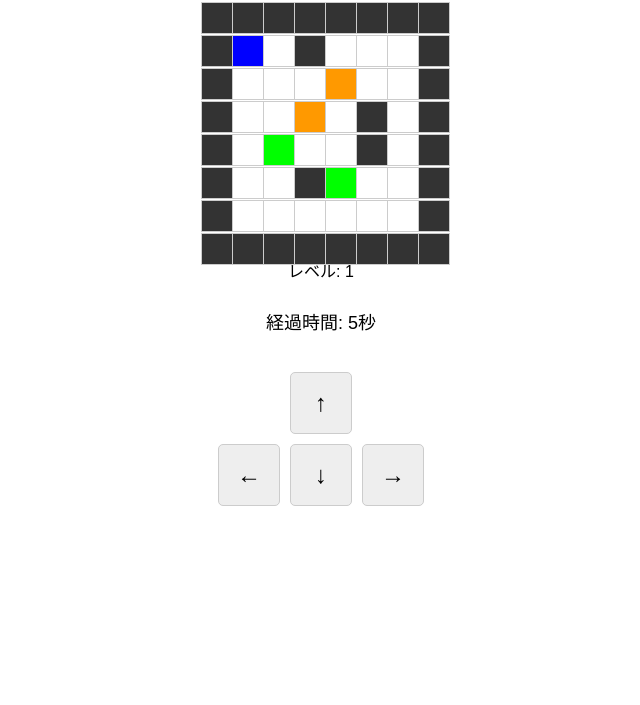
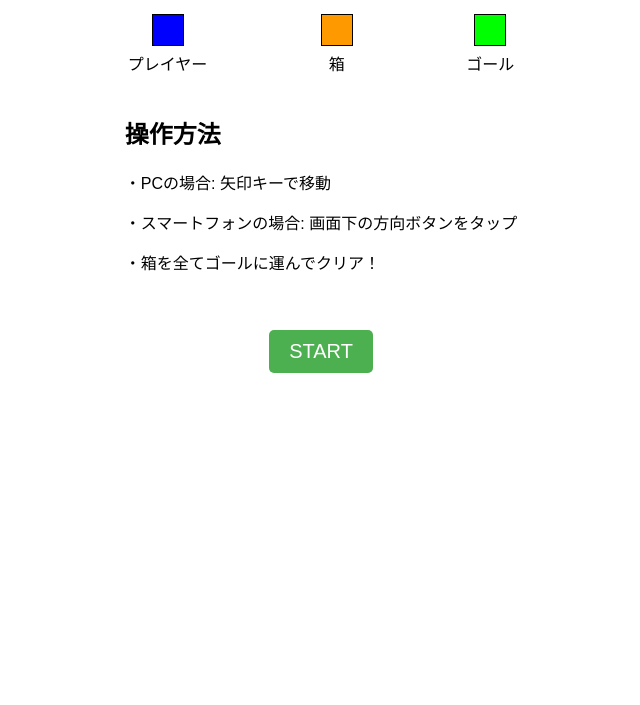
Before and after one commit to Zukky04/sokoban, a plain HTML site: page index.html in a window 1280 px wide. Shown: the part 95-800 px from the top of the page, without its empty margins (319-959 px from the left). Drawn offline with Linux system fonts and the light colour scheme.

Commit message:
index.html
タイトルをつけた

```diff
--- a/index.html
+++ b/index.html
@@ -10,6 +10,20 @@
             flex-direction: column;
             align-items: center;
             font-family: Arial, sans-serif;
+            margin: 0;
+            padding: 20px;
+            min-height: 100vh;
+            box-sizing: border-box;
+        }
+        #opening-page, #game-page {
+            display: flex;
+            flex-direction: column;
+            align-items: center;
+            width: 100%;
+            max-width: 500px;
+        }
+        #opening-page {
+            text-align: center;
         }
         #game-container {
             position: relative;
@@ -77,10 +91,69 @@
         #left-btn { grid-column: 1 / 2; grid-row: 2 / 3; }
         #down-btn { grid-column: 2 / 3; grid-row: 2 / 3; }
         #right-btn { grid-column: 3 / 4; grid-row: 2 / 3; }
+        #start-btn {
+            font-size: 20px;
+            padding: 10px 20px;
+            margin-top: 20px;
+            background-color: #4CAF50;
+            color: white;
+            border: none;
+            border-radius: 5px;
+            cursor: pointer;
+        }
+        #start-btn:hover {
+            background-color: #45a049;
+        }
+        .instructions {
+            margin-bottom: 20px;
+            text-align: left;
+        }
+        .game-elements {
+            display: flex;
+            justify-content: space-around;
+            margin-bottom: 20px;
+            width: 100%;
+        }
+        .game-element {
+            display: flex;
+            flex-direction: column;
+            align-items: center;
+        }
+        .element-icon {
+            width: 30px;
+            height: 30px;
+            border: 1px solid #000;
+            margin-bottom: 5px;
+        }
     </style>
 </head>
 <body>
+    <div id="opening-page">
         <h1>倉庫番ゲーム</h1>
+        <div class="game-elements">
+            <div class="game-element">
+                <div class="element-icon player"></div>
+                <span>プレイヤー</span>
+            </div>
+            <div class="game-element">
+                <div class="element-icon box"></div>
+                <span>箱</span>
+            </div>
+            <div class="game-element">
+                <div class="element-icon goal"></div>
+                <span>ゴール</span>
+            </div>
+        </div>
+        <div class="instructions">
+            <h2>操作方法</h2>
+            <p>・PCの場合: 矢印キーで移動</p>
+            <p>・スマートフォンの場合: 画面下の方向ボタンをタップ</p>
+            <p>・箱を全てゴールに運んでクリア！</p>
+        </div>
+        <button id="start-btn">START</button>
+    </div>
+
+    <div id="game-page" style="display: none;">
         <div id="game-container">
             <div id="game-board"></div>
             <div id="clear-message">
@@ -96,8 +169,12 @@
             <div id="down-btn" class="control-btn">↓</div>
             <div id="right-btn" class="control-btn">→</div>
         </div>
+    </div>
 
     <script>
+        const openingPage = document.getElementById('opening-page');
+        const gamePage = document.getElementById('game-page');
+        const startBtn = document.getElementById('start-btn');
         const gameBoard = document.getElementById('game-board');
         const levelDisplay = document.getElementById('level-display');
         const clearMessage = document.getElementById('clear-message');
@@ -143,6 +220,17 @@
         ];
 
         let level = levels[currentLevel];
+
+        startBtn.addEventListener('click', startGame);
+
+        function startGame() {
+            openingPage.style.display = 'none';
+            gamePage.style.display = 'flex';
+            createBoard();
+            startTimer();
+            document.addEventListener('keydown', handleKeyDown);
+            addControlListeners();
+        }
 
         function startTimer() {
             startTime = Date.now();
@@ -286,11 +374,6 @@
             document.getElementById('left-btn').removeEventListener('click', () => movePlayer(-1, 0));
             document.getElementById('right-btn').removeEventListener('click', () => movePlayer(1, 0));
         }
-
-        createBoard();
-        startTimer();
-        document.addEventListener('keydown', handleKeyDown);
-        addControlListeners();
     </script>
 </body>
 </html>
```
Lines whose indentation alone changed are shown as unchanged.
